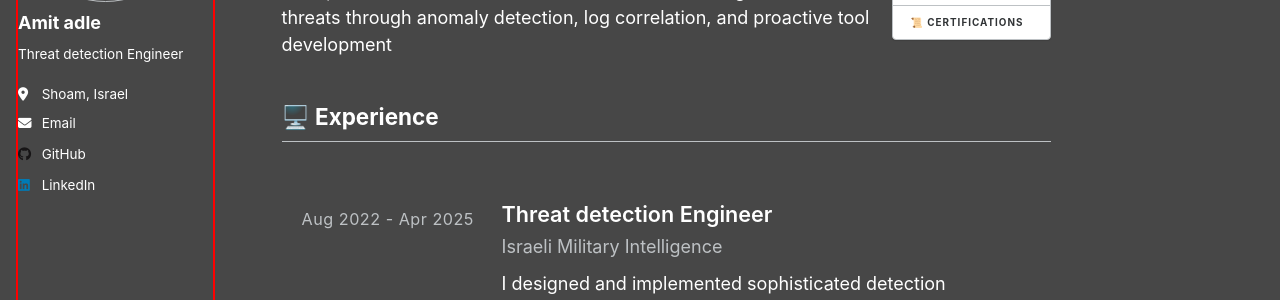
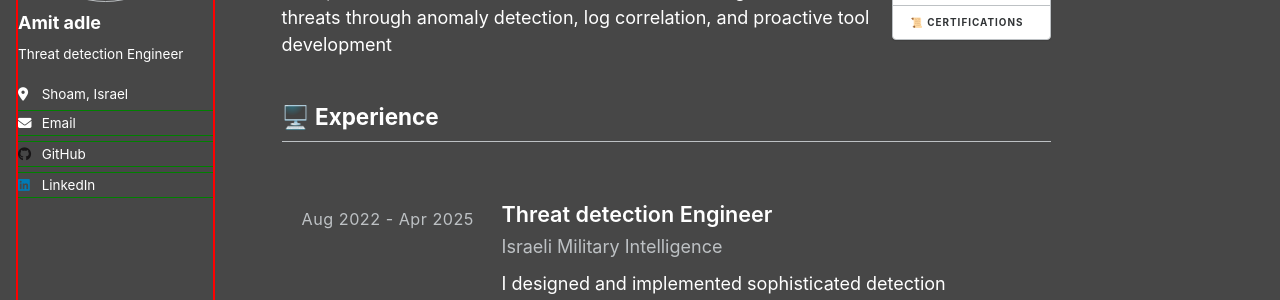
Before and after one commit to amitader/amitader.github.io, a Jekyll site: the page built from _pages/about.md, in a window 1280 px wide. Shown: the part 272-572 px from the top of the page. Built offline with Jekyll 4.4.1, drawn with Linux system fonts in a browser that asks for light colours; a script that is not in the unit is left out.

Commit message:
fixing visual bug

```diff
--- a/_sass/layout/_sidebar.scss
+++ b/_sass/layout/_sidebar.scss
@@ -258,6 +258,8 @@
     font-size: $type-size-5;
     text-decoration: none;
 
+    outline: 1px solid green;
+
     &:hover {
       text-decoration: underline;
     }
```
